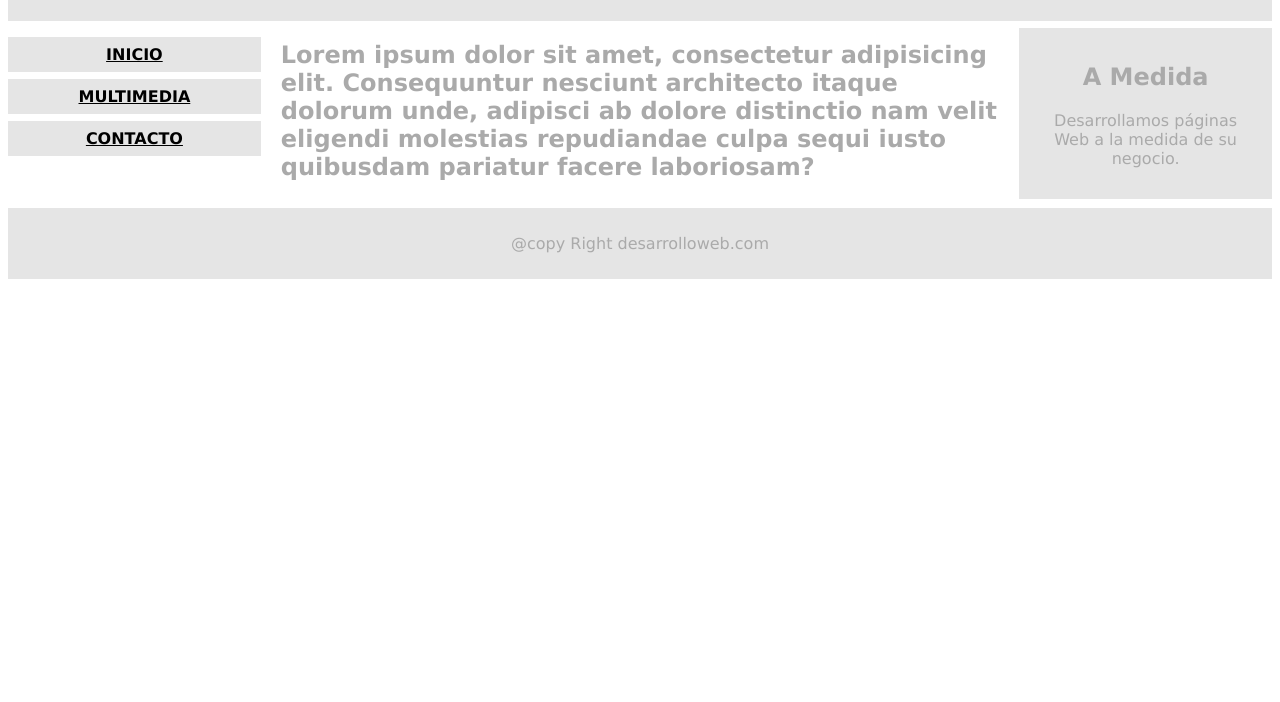
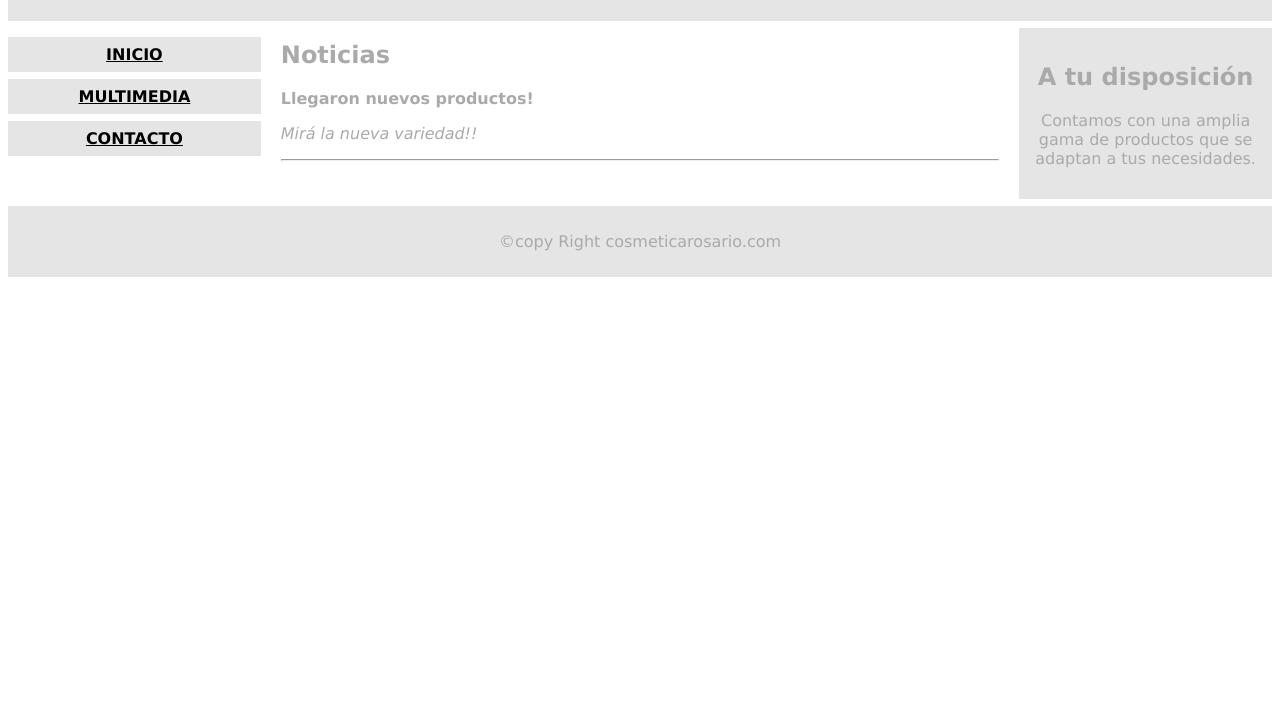
Before and after one commit to Horaciogrojas/utn-labcomII-practices, a plain HTML site: page U02P03/index.html in a window 1280 px wide. Shown: the part 98-800 px from the top of the page. Drawn offline with Linux system fonts and the light colour scheme.

Commit message:
noticias

```diff
--- a/U02P03/index.html
+++ b/U02P03/index.html
@@ -4,7 +4,7 @@
     <meta charset="UTF-8" />
     <meta http-equiv="X-UA-Compatible" content="IE=edge" />
     <meta name="viewport" content="width=device-width, initial-scale=1.0" />
-    <title>U02P03</title>
+    <title>Natura</title>
     <style>
       * {
         box-sizing: border-box;
@@ -72,39 +72,42 @@
   </head>
   <body>
     <header>
-      <h1>Hola Mundo</h1>
+      <h1>Cosmetica Rosario</h1>
     </header>
 
     <div class="container">
       <nav>
         <ul>
           <li><a href="#">INICIO</a></li>
-          <li><a href="#">MULTIMEDIA</a></li>
-          <li><a href="#">CONTACTO</a></li>
+          <li><a href="multimedia.html" target="_blank">MULTIMEDIA</a></li>
+          <li><a href="contacto.html" target="_blank">CONTACTO</a></li>
         </ul>
       </nav>
 
       <main>
         <section>
-          <h2>
-            Lorem ipsum dolor sit amet, consectetur adipisicing elit.
-            Consequuntur nesciunt architecto itaque dolorum unde, adipisci ab
-            dolore distinctio nam velit eligendi molestias repudiandae culpa
-            sequi iusto quibusdam pariatur facere laboriosam?
-          </h2>
+          <h2>Noticias</h2>
+          <article>
+            <p><b>Llegaron nuevos productos!</b></p>
+            <p><i>Mirá la nueva variedad!!</i></p>
+            <p><a href="https://www.cosmeticarosario.com.ar/productos" target="_blank"></a></p>
+            <hr>
+
+          </article>
         </section>
       </main>
 
       <div class="right">
-        <h2>A Medida</h2>
+        <h2>A tu disposición</h2>
         <p>
-          Desarrollamos páginas Web a la medida de su negocio.
+          Contamos con una amplia gama de productos que se adaptan a tus
+          necesidades.
         </p>
       </div>
     </div>
 
     <footer>
-      <p>@copy Right desarrolloweb.com</p>
+      <p>©copy Right cosmeticarosario.com</p>
     </footer>
   </body>
 </html>
```
